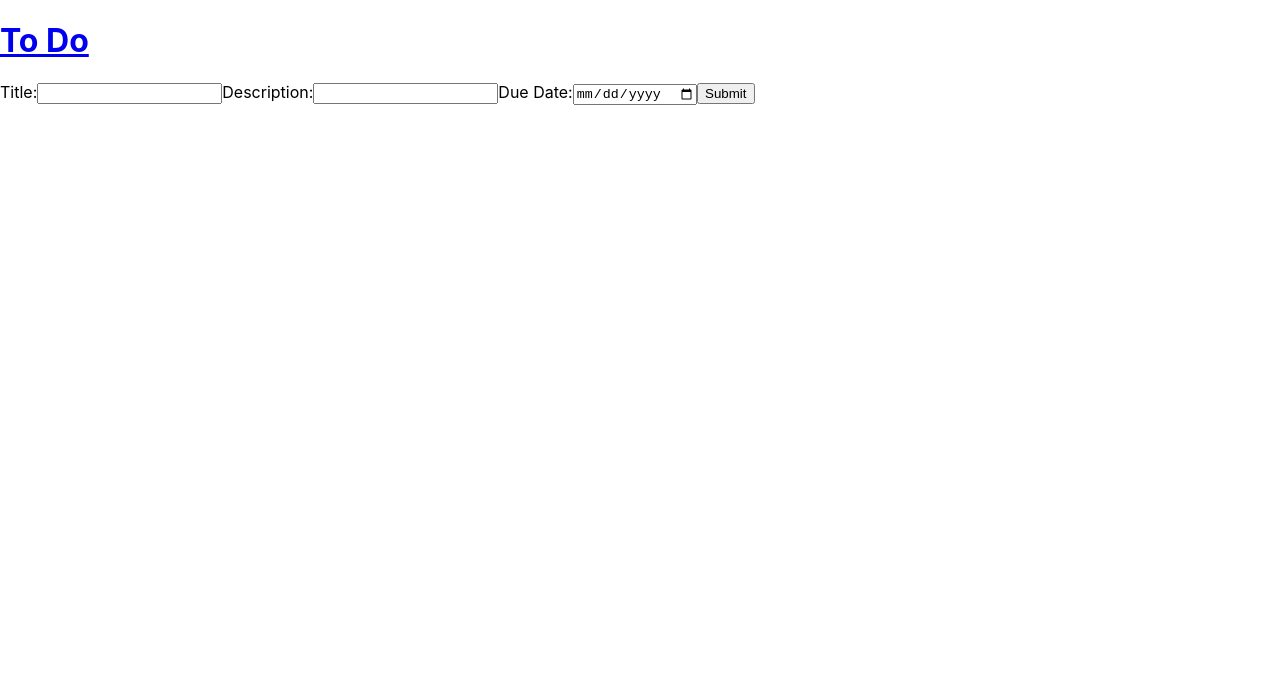
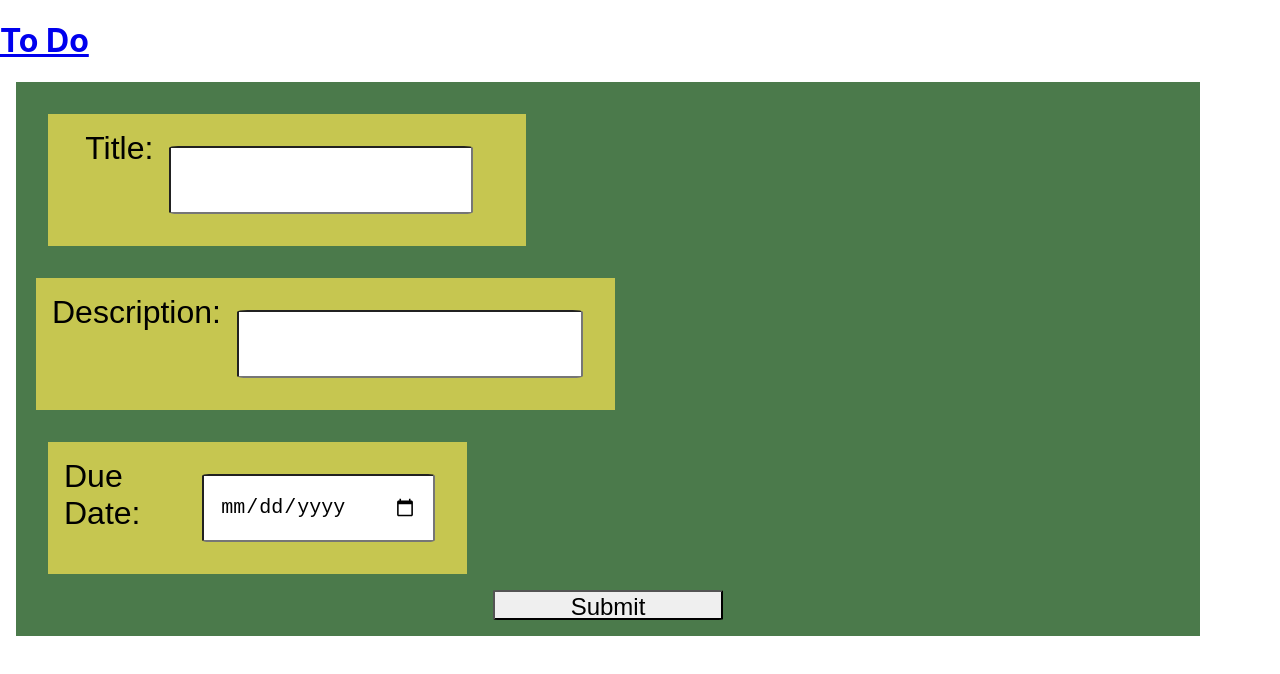
Before and after one commit to Hreichgelt/todo-app, a React (Create React App) app: page /Create in a window 1280 px wide. Shown: the top 674 px of the page. Built offline with nearby package versions, Linux system fonts and the light colour scheme.

Commit message:
form style

```diff
--- a/package.json
+++ b/package.json
@@ -7,6 +7,7 @@
     "@testing-library/react": "^13.4.0",
     "@testing-library/user-event": "^13.5.0",
     "axios": "^1.3.3",
+    "date-fns": "^2.29.3",
     "react": "^18.2.0",
     "react-dom": "^18.2.0",
     "react-icons": "^4.7.1",
--- a/src/components/CreateTodoForm.js
+++ b/src/components/CreateTodoForm.js
@@ -1,5 +1,7 @@
 import React from "react";
+import './styles/CreateTodoForm.css'
 import axios from "axios";
+import { format } from 'date-fns';
 
 class CreateTodoForm extends React.Component {
     constructor(props) {
@@ -48,20 +50,20 @@ render() {
         console.log('State:', this.state);
 
   return (
-      <form className="FormTodo" onSubmit={this.handleSubmit}>
-        <label>
+      <form className="formTodo" onSubmit={this.handleSubmit}>
+        <label className="title">
           Title:
           <input type={"text"} value={this.state.title}
           name="Title"
           onChange={this.handleChange('title')} />
         </label>
-        <label>
+        <label className="description">
           Description:
           <input type={"text"} value={this.state.description}
           rows={5} maxLength={500} name="Description"
           onChange={this.handleChange('description')} />
         </label>
-        <label>
+        <label className="dueat">
           Due Date:
           <input type={"date"} value={this.state.dueAt}
           name="Due Date"
--- a/src/components/Todo.js
+++ b/src/components/Todo.js
@@ -1,6 +1,7 @@
 import React from "react";
 import AllTodoCards from "./AllTodoCards"
 import { TodoData } from "./TodoData"
+import { format } from 'date-fns'
 
 const Todo = () => {
     return (
--- a/src/components/TodoData.js
+++ b/src/components/TodoData.js
@@ -1,40 +1,43 @@
 // This file should somehow link the todo Database/todo-server repo/hit the api-endpoints from that repo
 // Going to hardcode first for front end ref
+import { format } from 'date-fns'
+format(new Date(), 'mm/dd/yyyy')
+
 
 export const TodoData = [
         {
         "title": "wake up",
         "description": "",
         "dueAt": "2023-02-19T00:12:09+00:00",
-        "createdAt": "2023-01-31T00:37:14+00:00",
+        "createdAt": new Date(),
     },
 
     {
         "title": "Ball till you Fall",
         "description": "1234 get your ass on the dance floor",
         "dueAt": null,
-        "createdAt": "2023-01-31T00:37:14+00:00",
+        "createdAt": new Date(),
     },
 
     {
         "title": "Eat Breakfast",
         "description": "Be Healthy",
         "dueAt": null,
-        "createdAt": "2023-01-31T00:37:14+00:00",
+        "createdAt": new Date(),
     },
 
     {
         "title": "Workout",
         "description": "Compounds First",
         "dueAt": null,
-        "createdAt": "2023-01-31T00:37:14+00:00",
+        "createdAt": new Date(),
     },
 
     {
         "title": "Eat Lunch",
         "description": "Fruits and Veggies",
         "dueAt": null,
-        "createdAt": "2023-01-31T00:37:14+00:00",
+        "createdAt": new Date(),
     }
 
 ]
--- a/src/components/styles/CreateTodoForm.css
+++ b/src/components/styles/CreateTodoForm.css
@@ -0,0 +1,43 @@
+.formTodo {
+    background-color: rgb(75, 122, 75);
+    display: flex;
+    flex-direction: column;
+    width: 90%;
+    align-items: flex-start;
+    padding: 1rem;
+    margin: 1rem;
+}
+
+label {
+    background-color: rgb(198, 198, 80);
+    font-size: xx-large;
+    font-family:fantasy;
+    padding: 1rem;
+    margin: 1rem;
+    display: flex;
+}
+
+.title{
+    display: flex;
+}
+
+input {
+    width: 60%;
+    height: 2rem;
+    font-size: x-large;
+    padding: 1rem;
+    margin: 1rem;
+    border-radius: 3%;
+}
+
+.btn {
+display: flex;
+flex-direction: row;
+align-self: center;
+justify-content: center;
+width: 20%;
+height: 30px;
+border-radius: 3%;
+font-size: x-large;
+font-family:fantasy;
+}
```
Also changed, not shown: 1 other file (tests, documents, lock files or other folders).
